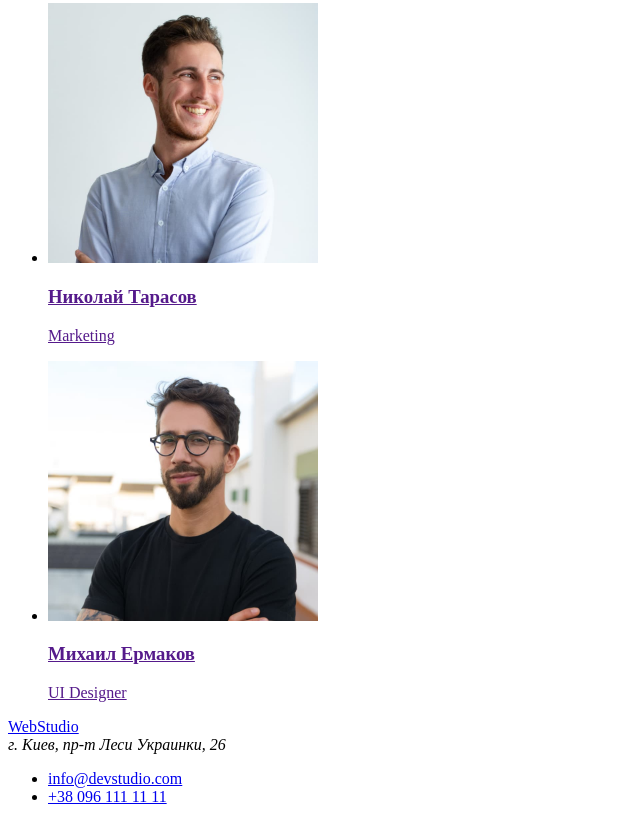
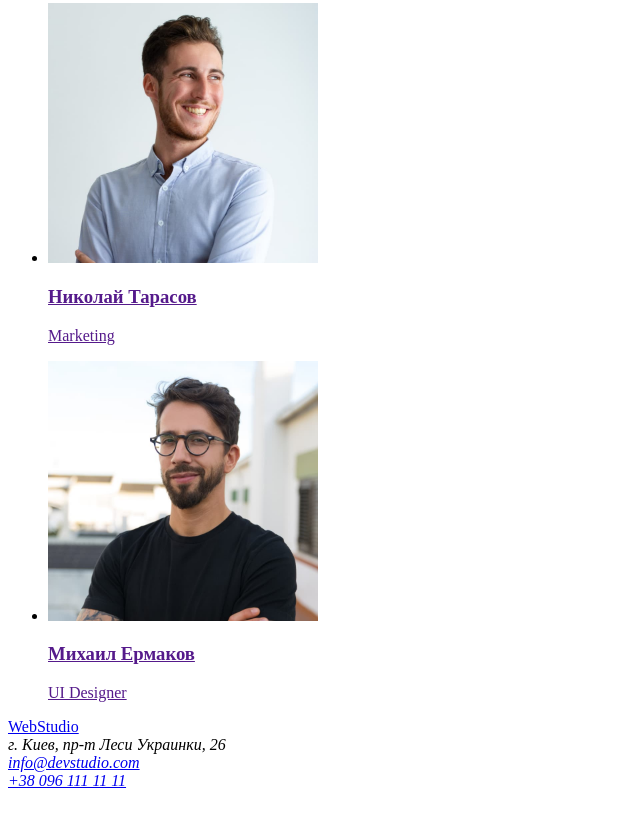
Before and after one commit to TheArthur1008/goit-markup-hw-01, a plain HTML site: page index.html in a window 1280 px wide. Shown: the part 2312-3134 px from the top of the page, without its empty margins (0-640 px from the left). After the commit the page ends 3110 px from the top, so only its background shows below. Drawn offline with Linux system fonts and the light colour scheme.

Commit message:
меняет адрес

```diff
--- a/index.html
+++ b/index.html
@@ -105,11 +105,10 @@
     <a href="/">
         WebStudio
     </a>
-    <address>г. Киев, пр-т Леси Украинки, 26</address>
-    <ul>
-        <li><a href="mailto:info@devstudio.com">info@devstudio.com</a></li>
-        <li><a href="tel:">+38 096 111 11 11</a></li>
-    </ul>
+    <address>г. Киев, пр-т Леси Украинки, 26 <br>
+        <a href="mailto:info@devstudio.com">info@devstudio.com</a><br>
+        <a href="tel:">+38 096 111 11 11</a>
+    </address>
 
 </footer>
 
```
